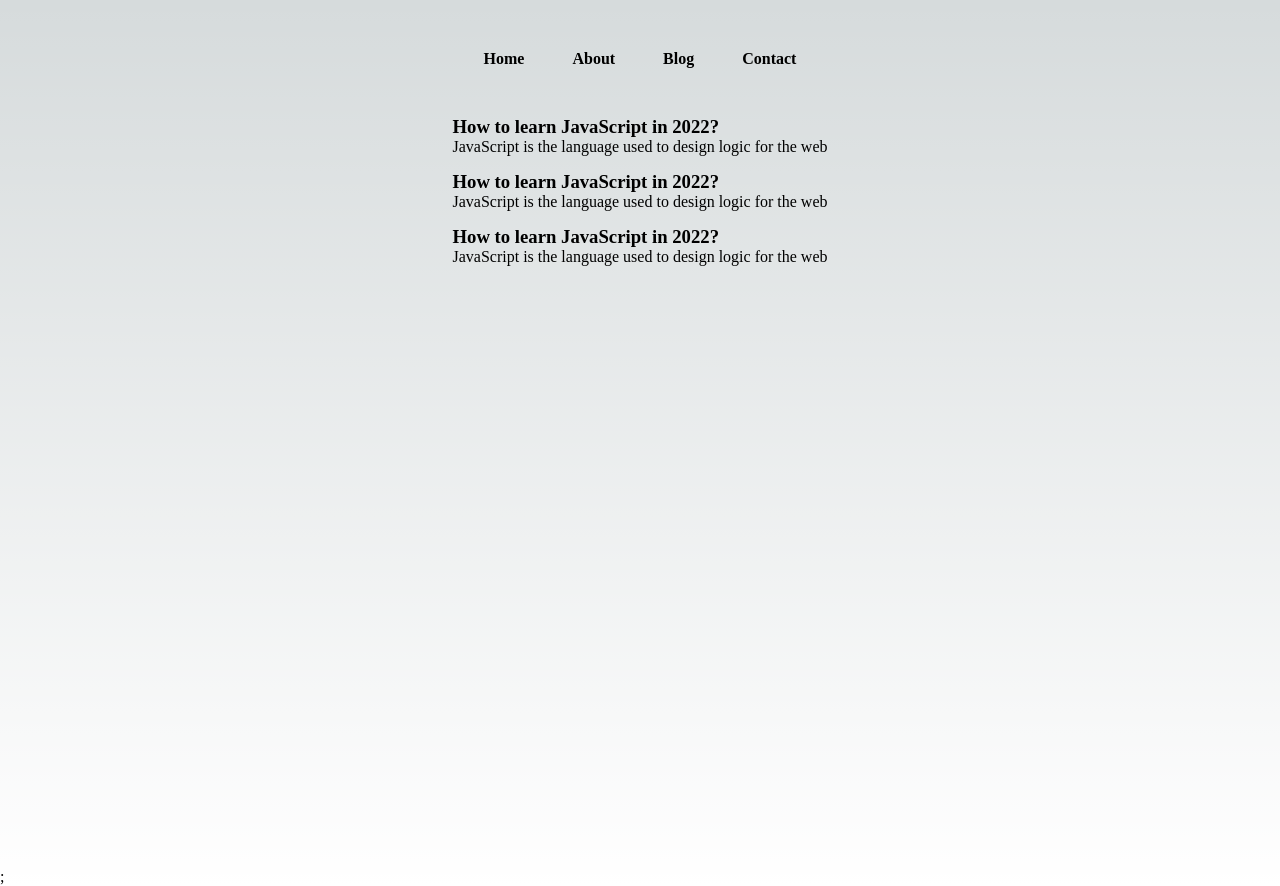
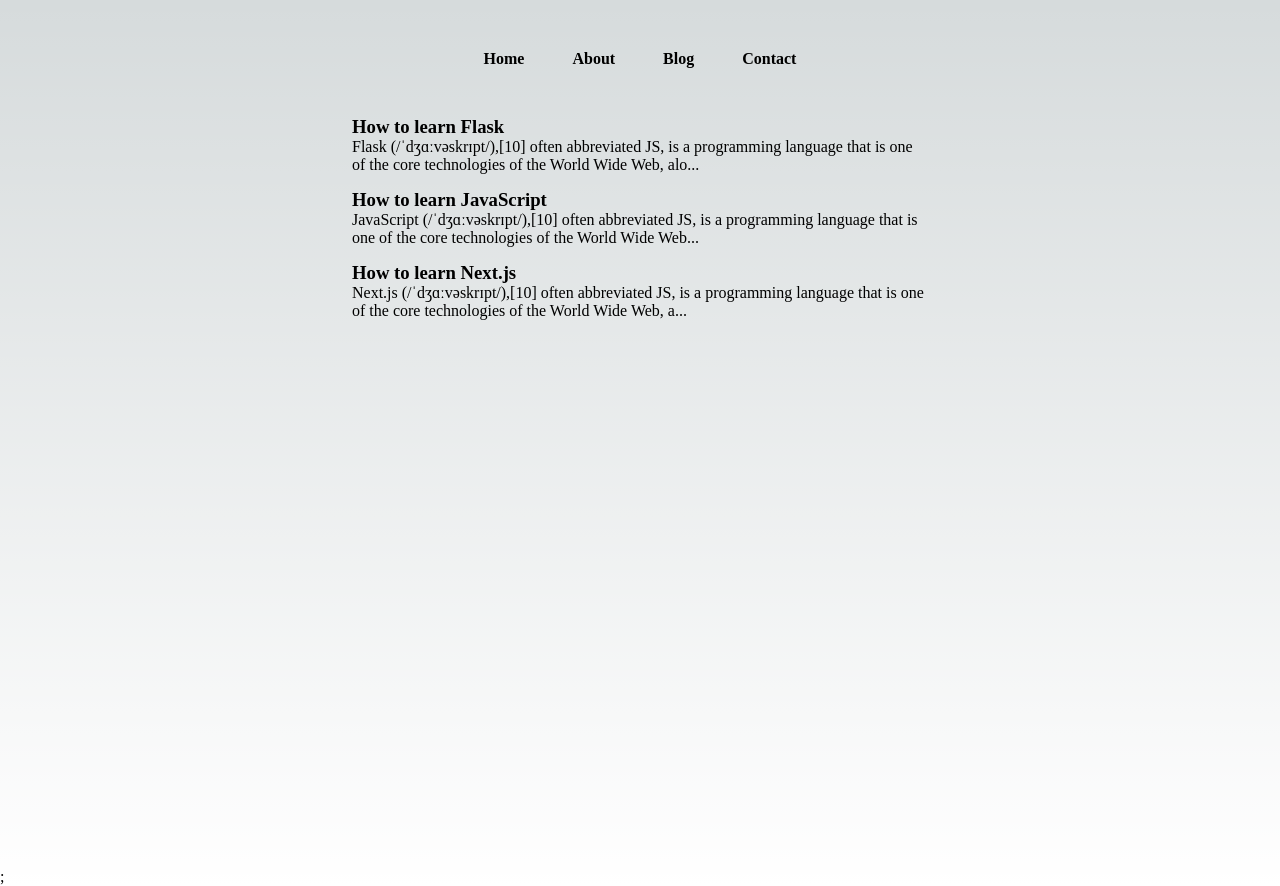
Before and after one commit to Github6432/hunting-coder-blogs, a Next.js app in the folder huntingcoder/: page /blog in a window 1280 px wide. Built offline with nearby package versions, Linux system fonts and the light colour scheme.

Commit message:
show blog in blog.js from api

```diff
--- a/huntingcoder/pages/blog.js
+++ b/huntingcoder/pages/blog.js
@@ -1,26 +1,36 @@
-import React from 'react';
+import React, { useEffect, useState } from 'react';
 import styles from '../styles/Blog.module.css'
 import Link from 'next/link';
 
+// Step 1: Collect all the files from the blogdata directory
+// Step 2: Iterate through them and Display them
+
+
 const Blog = () => {
+  const [blogs, setBlogs] = useState([]);
+  useEffect(() => {
+    console.log("useeffect is running");
+    fetch('http://localhost:3000/api/blogs').then((a) => {
+      return a.json();
+    })
+      .then((parsed) => {
+        console.log(parsed)
+        setBlogs(parsed)
+      })
+  }, [])
+
   return <div className={styles.container}>
     <main className={styles.main}>
-      <div className={styles.blogItem}>
-        <Link href={'/blogpost/learn-javascript'}>
-          <h3 className={styles.blogItemh3}>How to learn JavaScript in 2022?</h3>
-        </Link>
-        <p>JavaScript is the language used to design logic for the web</p>
-      </div>
-      <div className={styles.blogItem}>
-        <h3>How to learn JavaScript in 2022?</h3>
-        <p>JavaScript is the language used to design logic for the web</p>
-      </div>
-      <div className={styles.blogItem}>
-        <h3>How to learn JavaScript in 2022?</h3>
-        <p>JavaScript is the language used to design logic for the web</p>
-      </div>
+      {blogs.map((blogitem) => {
+        return <div key={blogitem.slug}>
+          <Link href={`/blogpost/${blogitem.slug}`}>
+            <h3 className={styles.blogItemh3}>{blogitem.title}</h3></Link>
+          <p className={styles.blogItemp}>{blogitem.content.substr(0, 140)}...</p>
+          {/* <hr /> */}
+        </div>
+      })}
     </main>
   </div>
-};
+}
 
 export default Blog;
--- a/huntingcoder/styles/Blog.module.css
+++ b/huntingcoder/styles/Blog.module.css
@@ -8,9 +8,11 @@
     justify-content: flex-start;
       padding-top: 3rem;
   }
-.blogItem {
+  .blogItemp{
+    max-width: 45vw;
     margin-bottom: 15px;
-}
+  }
+
 
 .blogItemh3{
     cursor: pointer;
```
